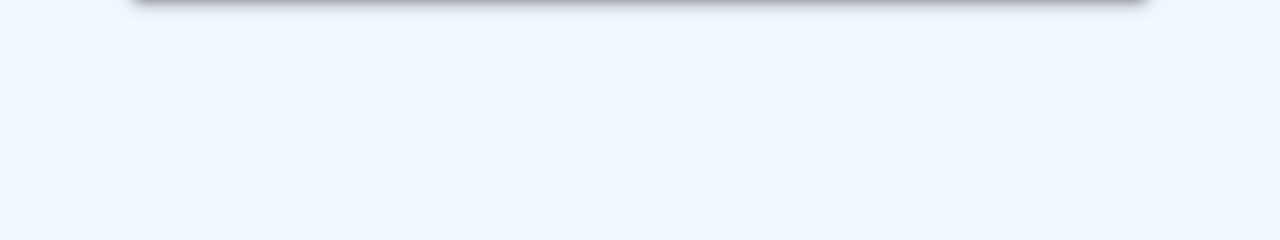
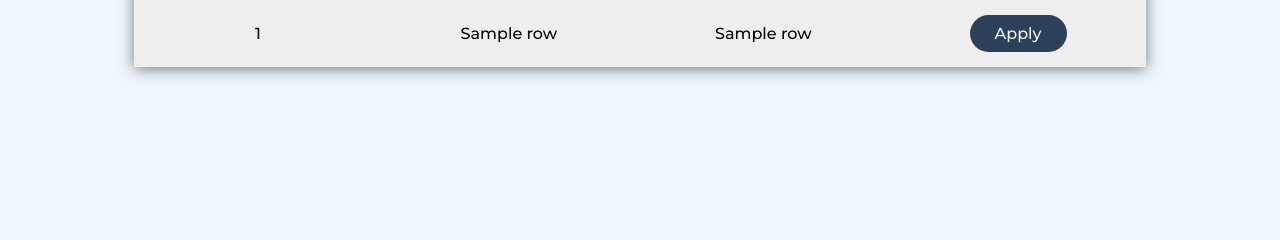
Before and after one commit to minionsrahat/SPL3_R2J-Web-Application, a Flask app: template templates/index.html in a window 1280 px wide. Shown: the part 372-612 px from the top of the page. Run offline with Flask 2, Linux system fonts and the light colour scheme; the template is opened without the code that fills it: most values are stand-ins (such as "Sample title", 1, 10 or a date in 2020); parts of the project's set-up code (start-up, migrations or seed data) failed here and were passed over; some web fonts are replaced.

Commit message:
"Jinja template modified and now table showing perfectly "

```diff
--- a/recommendation/R2J.py
+++ b/recommendation/R2J.py
@@ -42,6 +42,6 @@ def get_recommendations(resume_text):
     cos_sim.columns = ['score']
 
     # Print the top ten suggested jobs for the user's cluster
-    print ('Top ten suggested for your cluster', '\n', cos_sim.sort_values('score', ascending=False)[:10], '\n\n')
+    # print ('Top ten suggested for your cluster', '\n', cos_sim.sort_values('score', ascending=False)[:10], '\n\n')
 
     return cos_sim
--- a/templates/index.html
+++ b/templates/index.html
@@ -47,19 +47,24 @@
                     </tr>
                     {% for row in row_data %}
                     <tr>
-                        {% for col, row_ in zip(column_names, row) %}
-                        {% if col == link_column %}
                         <td>
-                            <a href="{{row_}}">
+                            {{row[0]}}
+                        </td>
+                        <td>
+                            {{row[2]}}
+                        </td>
+                        <td>
+                            {{row[3]}}
+                        </td>
+                        <td>
+                            <a href="{{row[5]}}">
                                 <button type="submit" value={{ row_ }} name="link" form="link_form" class="link_button">
                                     Apply
                                 </button>
                             </a>
                         </td>
-                        {% else %}
-                        <td>{{row_}}</td>
-                        {% endif %}
-                        {% endfor %}
+
+
                     </tr>
                     {% endfor %}
 
```
